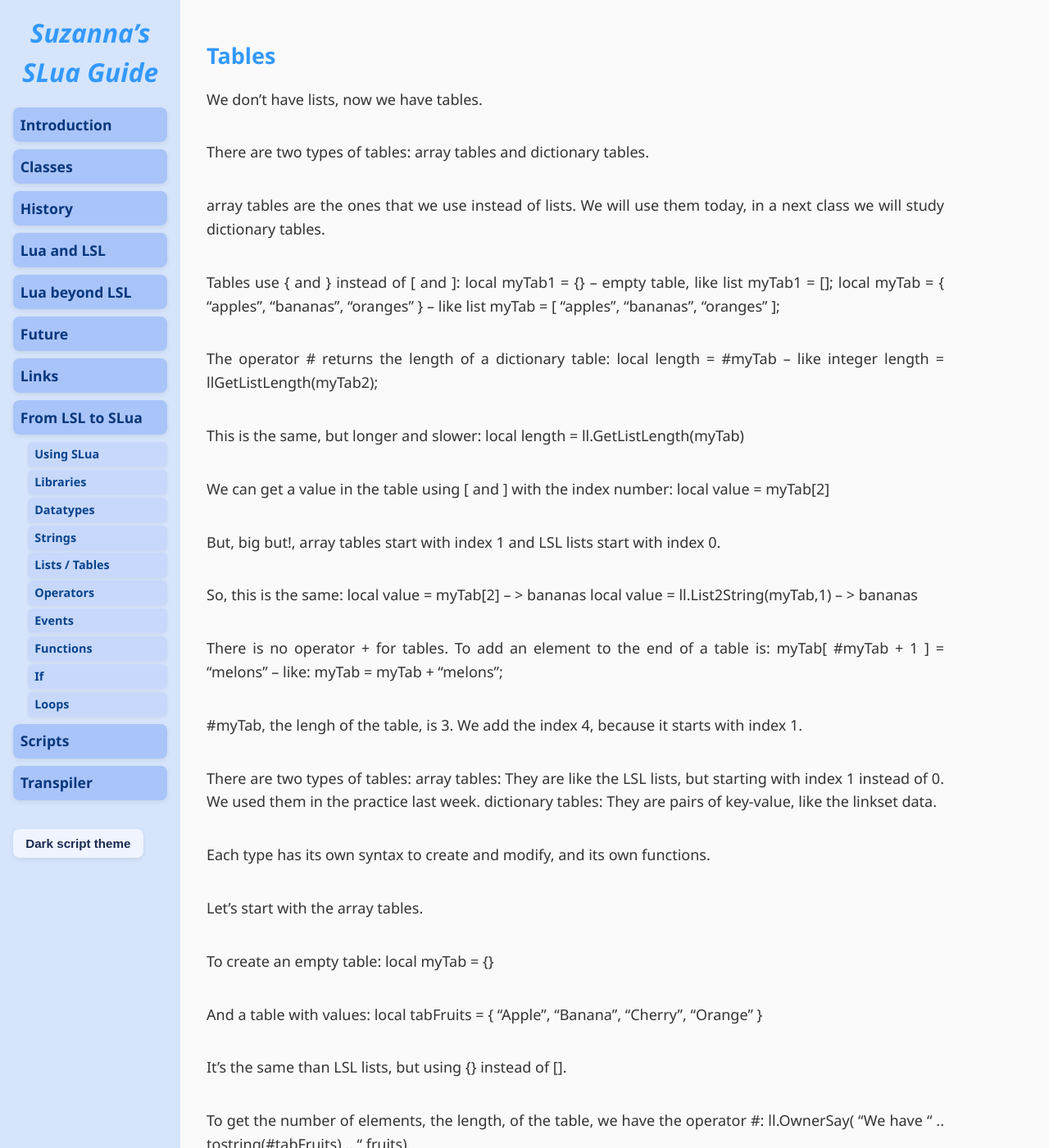
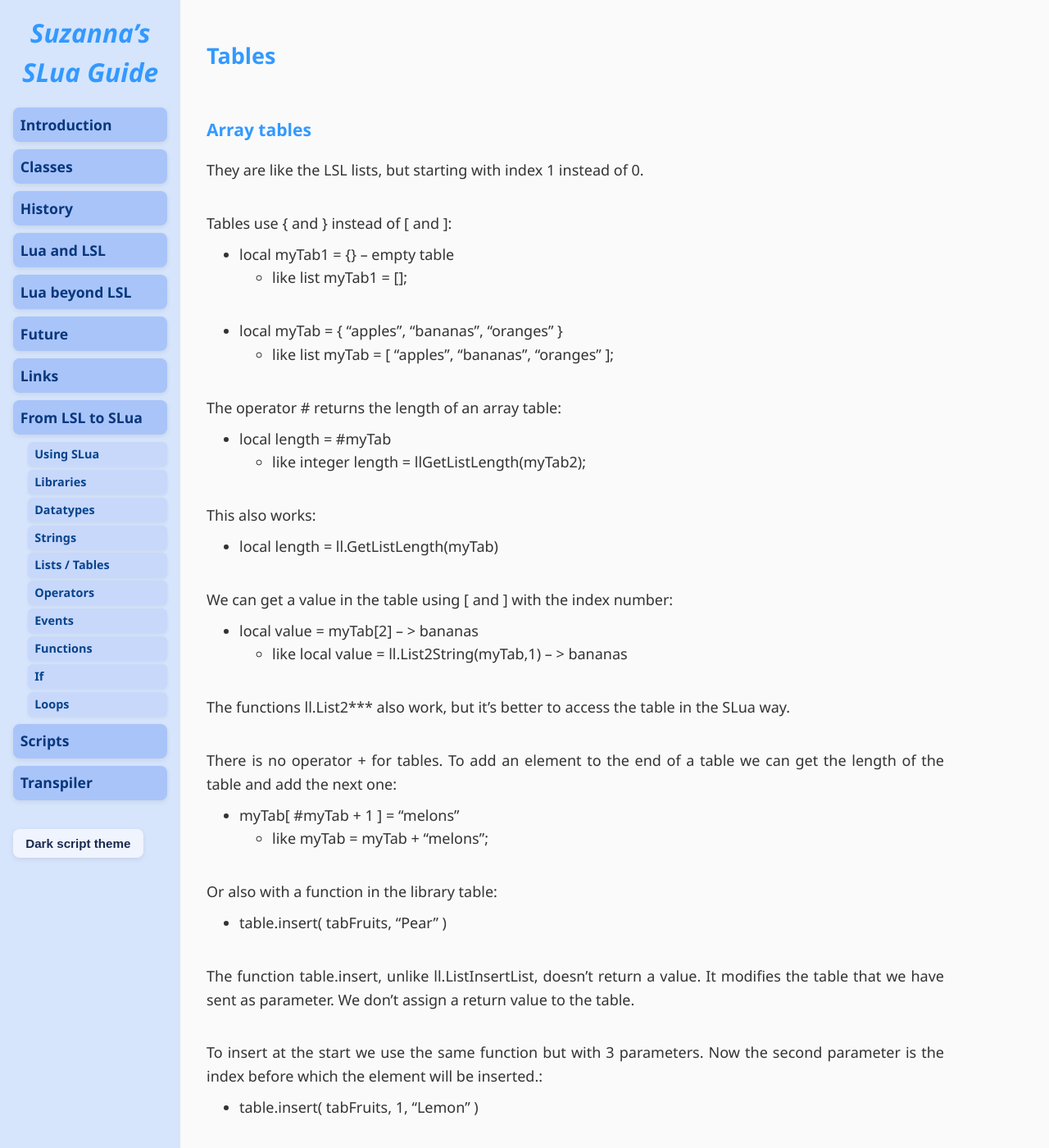
Before and after one commit to Suzanna-Linn/slua, a Jekyll site: the page built from docs/moving-lists.md, in a window 1280 px wide and 1400 px high. Shown: the whole window at 82% size. Built offline with Jekyll 4.4.1, drawn with Linux system fonts in a browser that asks for light colours; nearby versions of some CDN libraries; our own code applies the rules of GitHub Pages for plain Markdown files; comment, search, counter and statistics services are not loaded; some of the changed text lies outside the part shown.

Commit message:
Update moving-lists.md

```diff
--- a/docs/moving-lists.md
+++ b/docs/moving-lists.md
@@ -1,134 +1,81 @@
 ## Tables
 
-We don't have lists, now we have tables.
+### Array tables
 
-There are two types of tables: array tables and dictionary tables.
-
-array tables are the ones that we use instead of lists. We will use them today, in a next class we will study dictionary tables.
+They are like the LSL lists, but starting with index 1 instead of 0.
 
 Tables use { and } instead of [ and ]:
-	local myTab1 = {}    -- empty table, like   list myTab1 = [];
-	local myTab = { "apples", "bananas", "oranges" }  --  like   list myTab = [ "apples", "bananas", "oranges" ];
+- local myTab1 = {}    -- empty table
+  - like list myTab1 = [];
+- local myTab = { "apples", "bananas", "oranges" }
+  - like list myTab = [ "apples", "bananas", "oranges" ];
 
-The operator # returns the length of a dictionary table:
-	local  length = #myTab    -- like   integer length = llGetListLength(myTab2);
+The operator # returns the length of an array table:
+- local  length = #myTab
+  - like integer length = llGetListLength(myTab2);
 
-This is the same, but longer and slower:
-	local  length = ll.GetListLength(myTab)
+This also works:
+- local length = ll.GetListLength(myTab)
 
 We can get a value in the table using [ and ] with the index number:
-	local value = myTab[2]
+- local value = myTab[2]    -- > bananas
+  - like local value = ll.List2String(myTab,1)    -- > bananas
 
-But, big but!, array tables start with index 1 and LSL lists start with index 0.
+The functions ll.List2*** also work, but it's better to access the table in the SLua way.
 
-So, this is the same:
-	local value = myTab[2]    -- > bananas
-	local value = ll.List2String(myTab,1)    -- > bananas
-
-There is no operator + for tables. To add an element to the end of a table is:
-	myTab[ #myTab + 1 ] = "melons"    -- like:   myTab = myTab + "melons";
-
-#myTab, the lengh of the table, is 3. We add the index 4, because it starts with index 1.
-
-
-There are two types of tables:
-	array tables: They are like the LSL lists, but starting with index 1 instead of 0. We used them in the practice last week.
-	dictionary tables: They are pairs of key-value, like the linkset data.
-
-Each type has its own syntax to create and modify, and its own functions.
-
-Let's start with the array tables.
-
-To create an empty table:
-	local myTab = {}
-
-And a table with values:
-	local tabFruits = { "Apple", "Banana", "Cherry", "Orange" }
-
-It's the same than LSL lists, but using {} instead of [].
-
-To get the number of elements, the length, of the table, we have the operator #:
-	ll.OwnerSay( "We have " .. tostring(#tabFruits) .. " fruits)
-
-We can use # instead of ll.GetListLength().
-
-# also returns the length of a string:
-	myStr = "Hello world"
-	ll.OwnerSay( tostring( #myStr ) )  -- > 11
-
-But # does NOT work with dictionary tables.
-
-To get an element from the table we use [ and ] with the index of the element, starting with 1:
-	ll.OwnerSay( tabFruits[2] )  -- > Banana
-
-It's the same than:
-	ll.OwnerSay( ll.List2String( tabFruits, 1 ) )  -- > Banana
-
-But will not use the functions ll.List2***, it's better to access the table in the Lua way.
-
-To modify an element from the table, instead of using ll.ListReplaceList():
-	tabFruits[2] =  "Melon"
-	ll.OwnerSay( tabFruits[2] )  -- > Melon
-
-We haven't got a + operator for tables in SLua. We can NOT do   myList = myList + newElement.
-
-
-Now we will study several functions that are in the library table.
-
-In the same way that the library ll has the LL functions, the library table has the table functions.
-
-To add an element to the end of an array table, we can get the length of the table and add the next one:
-	tabFruits[ #tabFruits + 1 ] = "Pear"
+There is no operator + for tables. To add an element to the end of a table we can get the length of the table and add the next one:
+- myTab[ #myTab + 1 ] = "melons"
+  - like myTab = myTab + "melons";
 
 Or also with a function in the library table:
-	table.insert( tabFruits, "Pear" )
+- table.insert( tabFruits, "Pear" )
 
 The function table.insert, unlike ll.ListInsertList, doesn't return a value. It modifies the table that we have sent as parameter. We don't assign a return value to the table.
 
 To insert at the start we use the same function but with 3 parameters. Now the second parameter is the index before which the element will be inserted.:
-	table.insert( tabFruits, 1, "Lemon" )
+- table.insert( tabFruits, 1, "Lemon" )
 
 Or anywhere in the table, the index in the second parameter must be between 1 and #table:
-	table.insert( tabFruits, 3, "Lemon" )
+- table.insert( tabFruits, 3, "Lemon" )
 
 If we use an index out of the range, the value will be inserted with this index, but all the index values in between will not exist. It will not be an array table and the functions for array tables and the operator # will not work.
 
 To remove the last element in an array table:
-	table.remove( tabFruits )
+- table.remove( tabFruits )
 
 Again, table.remove, unlike llDeleteSubList, modifies the table and doesn't return the table.
 
 To remove any element in the table we have the same function with a second paramenter, the index of the element:
-	table.remove( tabFruits, 3 )
+- table.remove( tabFruits, 3 )
 
 To add one table to another, like   tabFruits = tabFruits + tabExoticFruits, we have:
-	table.move( tabExoticFruits, 1, #tabExoticFruits, #tabFruits + 1, tabFruits )
+- table.move( tabExoticFruits, 1, #tabExoticFruits, #tabFruits + 1, tabFruits )
 
-In this example table.move copies the first table (tabExoticFruits) from the index 1 to the index #tabExoticFruits (from start to end), into the second table (tabFruits) starting at #tabFruits + 1 (at the end).
+In this example table.move() copies the first table (tabExoticFruits) from the index 1 to the index #tabExoticFruits (from start to end), into the second table (tabFruits) starting at #tabFruits + 1 (at the end).
 
-The parameters are:
-	- table to be copied
-	- copy from index (1, from start)
-	- copy to index (#table, to the end)
-	- index where to insert the copied table (#table + 1, to add after; 0, to add before)
-	- table to be copied to
+The parameters of table.move() are:
+- table to be copied
+- copy from index (1, from start)
+- copy to index (#table, to the end)
+- index where to insert the copied table (#table + 1, to add after; 0, to add before)
+- table to be copied to
 
-Again, it doesn't return a table, it modifies the table in the 5th parameter.
+It returns the modified table in the 5th parameter.
 
 Another example with table.move:
-	local newTab = ll.List2List( myTab, 3, 5 )
-is:
-	local newTab = {}
-	table.move(myTab, 4, 6, 1, newTab)
+- local newTab = table.move(myTab, 4, 6, 1, {})
+ - like list newTab = llList2List( myTab, 3, 5 )
 
-To make a string with the element of the table, like ll.DumpList2String(), we have:
-	myStr = table.concat( tabFruits, ", " )
+To make a string with the elements of the table:
+- local myStr = table.concat( tabFruits, ", " )
+  - like string myStr = llDumpList2String( tabFruits, ", " )
 
 Tables in SLua are much more efficient than lists in LSL. Tables are a core feature of Lua and they used everywhere for many things. Tables are very optimized by the compiler.
+It's better to stop using the LL functions for lists and we will use the tables in Lua style.
 
-We will stop using the LL functions for lists and we will use the tables in Lua style.
+### Dictionary tables
 
-Now let's look at the dictionary tables, with pairs of keys and values:
+They are pairs of key-value, like the linkset data.
 
 To create a dictionary table:
 	tabFruitsQuantity = { Apple = 50, Banana = 30, Cherry = 20, Orange = 15 }
@@ -136,71 +83,56 @@ To create a dictionary table:
 Instead of a list of values, we use keys (the name of the fruit) and values (the quantity of each fruit).
 
 We add a new pair of key value with:
-	tabFruitsQuantity["Melon"] = 5
+- tabFruitsQuantity["Melon"] = 5
 
 Or with:
-	tabFruitsQuantity.Melon = 5
+- tabFruitsQuantity.Melon = 5
 
 You can use the one that you prefer.
 
 To get a value from the table we use the key:
-	ll.OwnerSay( tabFruitsQuantity["Melon"] )  -- >  5
-or
-	ll.OwnerSay( tabFruitsQuantity.Melon  )  -- >  5
+- ll.OwnerSay( tabFruitsQuantity["Melon"] )  -- >  5
 
-If the key doesn't exist we will get a value of nil:
-	ll.OwnerSay( tabFruitsQuantity["Pumpkin"] )  -- >  nil
+Or
+- ll.OwnerSay( tabFruitsQuantity.Melon  )  -- >  5
+
+If the key doesn't exist it returns a value of nil:
+- ll.OwnerSay( tabFruitsQuantity["Pumpkin"] )  -- >  nil
 
 To remove a pair of key value we set the key to nil:
-	tabFruitsQuantity["Cherry"] = nil
+- tabFruitsQuantity["Cherry"] = nil
+-
 The key is removed (it's not set to nil) and the memory is cleaned up.
 
-Array tables are a special case of dictionary tables, where the keys are correlative numbers starting with 1.
+Array tables are a special case of dictionary tables, where the keys are consecutive numbers starting with 1.
 
-All the values, in array tables and in dictionary tables, can be anything, including another table.
+All values, in array tables and in dictionary tables, can be anything, including another table. Tables in  tables can also have other tables as values, to make lists of lists of lists...
 
-And the tables in the tables can also have other tables as values, to make lists of lists of lists...
+### Copying tables
 
+In this example:
 
-Let's look at an example. Open the "script test 1 LSL".
+local tab1 = { 10, 20, 30 }
+local tab2 = {}
 
-We make a list (lst1), make a copy of this list (lst2), modify lst1 and, obviously, lst1 is modified and lst2 is not. As it must be.
+tab2 = tab1
+tab1[2] = 15  -- changing a value in tab1
 
-Now let's look at the same example in SLua. Open the "script test 1 SLua".
+ll.OwnerSay(tostring(tab1[2]))  -- > 15  -- ok
+ll.OwnerSay(tostring(tab2[2]))  -- > 15  -- tab2 is also changed!
 
-We do the same, change tab1, and it happens that tab1 is changed (OK) and tab2 is also changed (WTF?!).
+Tables can be a big thing. They are not stored in the variables. Variables store a reference to the table.
 
-To understand what happens, let's look at an example of this behaviour in LSL. Open the "script test 2 LSL".
-
-Here we are doing the same with the lists.
-
-And something similar with the object where the script is in.
-
-We have obj1 with the key of this object, and obj2 empty. And we set the object description to "original description".
-
-We copy obj1 to obj2. And we change the description to "new" description.
-
-Of course, either with obj1 or with obj2 we get the same changed description.
-
-We know well that the variables have the uuid of the object, not the object itself. And that with   obj2 = obj1  we are copying this uuid, not making a new copy of the full object.
-
-And this is what happens with tables in SLua.
-
-Tables can be a big thing. They are not stored in the variables.
-
-We can see tables as "objects" that are "rezzed" in the script memory and that have an "uuid", a reference to the table. This reference is what is stored in the variables.
-
-With   tab2 = tab1  we are copying the reference to the table, not the table. Both variables have the same "uuid" to the only one "object" table.
+tab2 = tab1 copies the reference to the table, not the table itself. Both variables have the same reference to the only one table.
 
 We can make a copy of a table, with the table.clone function:
-	tab2 = table.clone( tab1 )
+- tab2 = table.clone( tab1 )
 
 Now we have two different tables (with the same values), each one with its reference.
 
 It makes a "shallow" copy, only the elements in the first level of the table are copied. If an element is a table, this "sub-table" is not copied, and the new table has the same reference to the "sub-table".
 
-
-Now let's look at comparing tables.
+### Comparing tables
 
 In LSL   myList1 == myList2   doesn't compare the elements of the lists, it compares the length of the lists.
 
```
